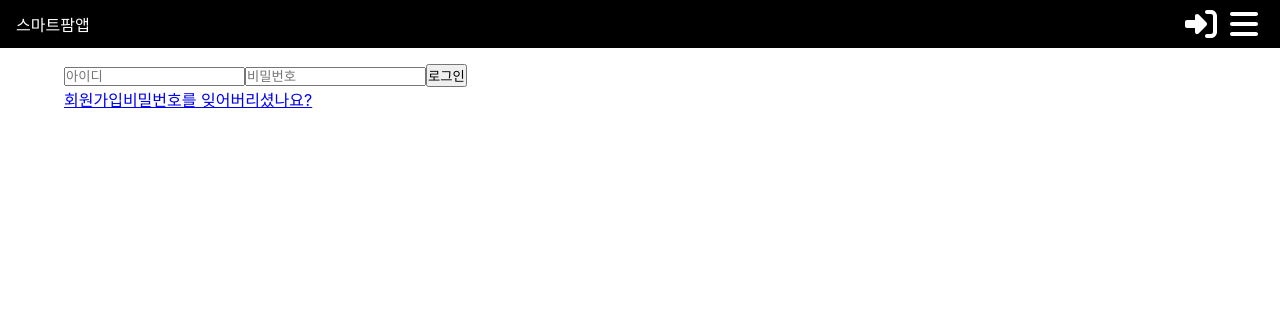
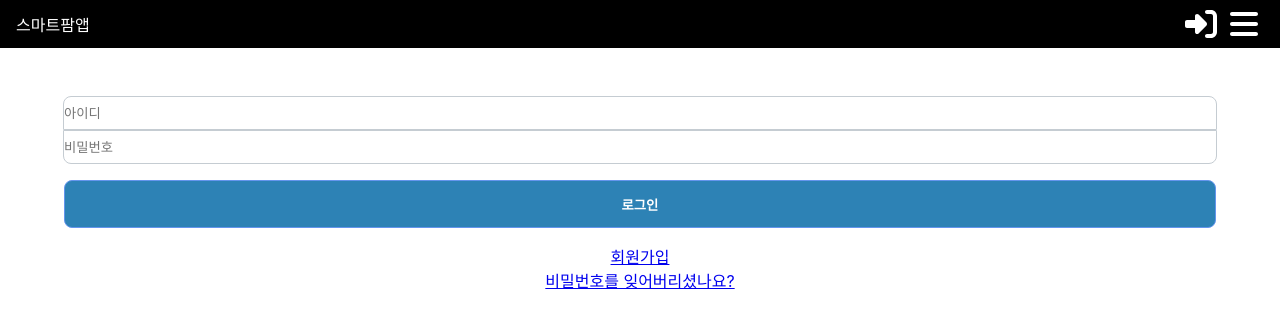
Before and after one commit to ej-rarus/smartfarm_app, a React (Create React App) app: page /login in a window 1280 px wide. Shown: the top 328 px of the page. Built offline with nearby package versions, Linux system fonts and the light colour scheme.

Commit message:
Navbar setMenuVisible 수정

```diff
--- a/src/App.css
+++ b/src/App.css
@@ -1,3 +1,11 @@
+:root {
+  --main-color: #015c92;
+  --secondary-color: #2d82b5;
+  --third-color: #53a7d8;
+  --forth-color: #88cdf6;
+  --fifth-color: #bce6ff;
+}
+
 *{
   padding: 0;
   margin: 0;
@@ -78,6 +86,59 @@
 
 }
 
+.login-container{
+  display: flex;
+  flex-direction: column;
+  justify-content: center;
+  align-items: center;
+}
+
+#login-form{
+  display: flex;
+  flex-direction: column;
+  justify-content: center;
+  align-items: center;
+  width: 100%;
+  margin-top: 1rem;
+  margin-bottom: 1rem;
+}
+
+#id-input {
+  margin-top: 1rem;
+  border-radius: 8px 8px 0 0;
+  border: 1px solid #c5ccd2;
+  height: 2rem;
+  width: 100%;
+  margin-left: 0.5rem;
+  margin-right: 0.5rem;
+}
+
+#pw-input {
+  margin-bottom: 1rem;
+  border-radius: 0 0 8px 8px;
+  border: 1px solid #c5ccd2;
+  height: 2rem;
+  width: 100%;
+  margin-left: 0.5rem;
+  margin-right: 0.5rem;
+}
+
+#login-btn {
+  width: 100%;
+  height: 3rem;
+  border: 1px solid cornflowerblue;
+  border-radius: 8px;
+  background-color: var(--secondary-color);
+  color: white;
+  font-weight: bolder;
+}
+
+.find {
+  display: flex;
+  flex-direction: column;
+  align-items: center;
+
+}
 
 .post-list-container{
   display: flex;
--- a/src/components/Nav.js
+++ b/src/components/Nav.js
@@ -12,7 +12,7 @@ function Nav({ menuVisible, setMenuVisible }) {
   return (
       <div className="nav">
         <div className="main-logo-container">
-          <div className="main-logo" onClick={() => navigate("/")}>
+          <div className="main-logo" onClick={() => {setMenuVisible(false); navigate('/');}}>
             스마트팜앱
           </div>
         </div>
```
